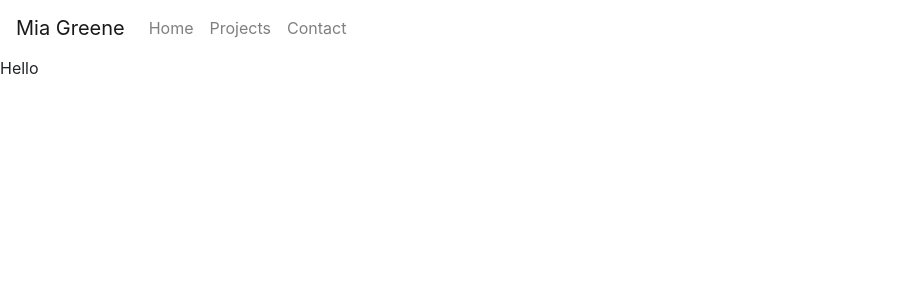
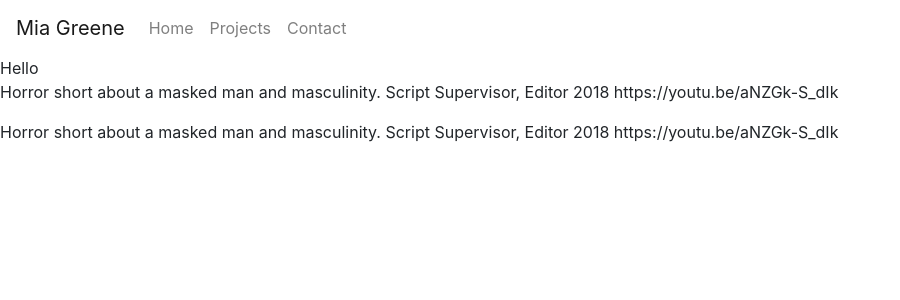
Before and after one commit to miairene/miairene.github.io, a Jekyll site: the page built from _projects/a_night_out.md, in a window 1280 px wide. Shown: the top 300 px of the page, without its empty margins (0-900 px from the left). Built offline with Jekyll 4.4.1, drawn with Linux system fonts in a browser that asks for light colours.

Commit message:
Update a_night_out.md
Former-commit-id: 0b61a9f2165dc9c2b2a99504450e2dff83311cc8

```diff
--- a/_projects/a_night_out.md
+++ b/_projects/a_night_out.md
@@ -1,3 +1,7 @@
 ---
 title: A Night Out
 ---
+
+Horror short about a masked man and masculinity.
+Script Supervisor, Editor 2018
+https://youtu.be/aNZGk-S_dIk
```
